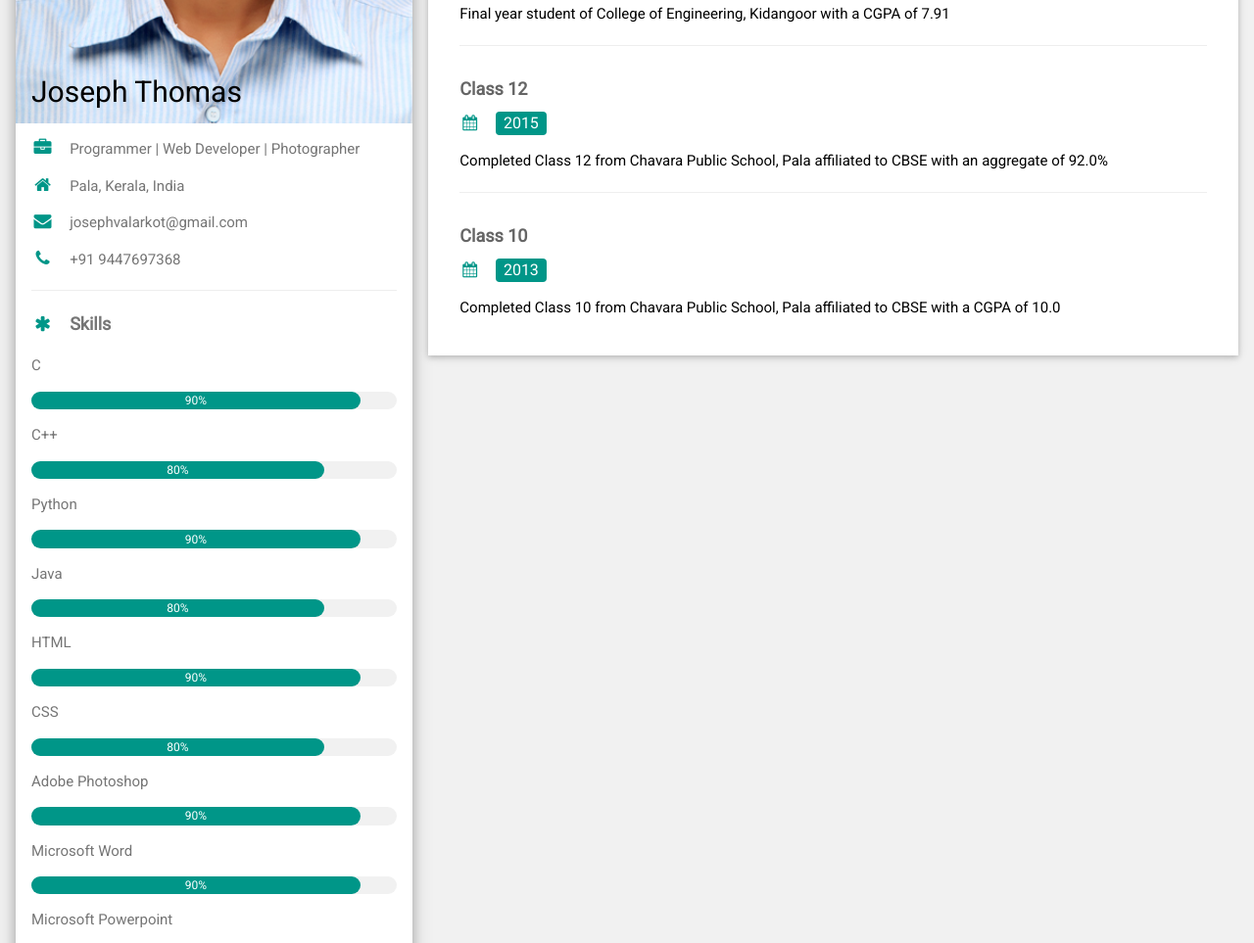
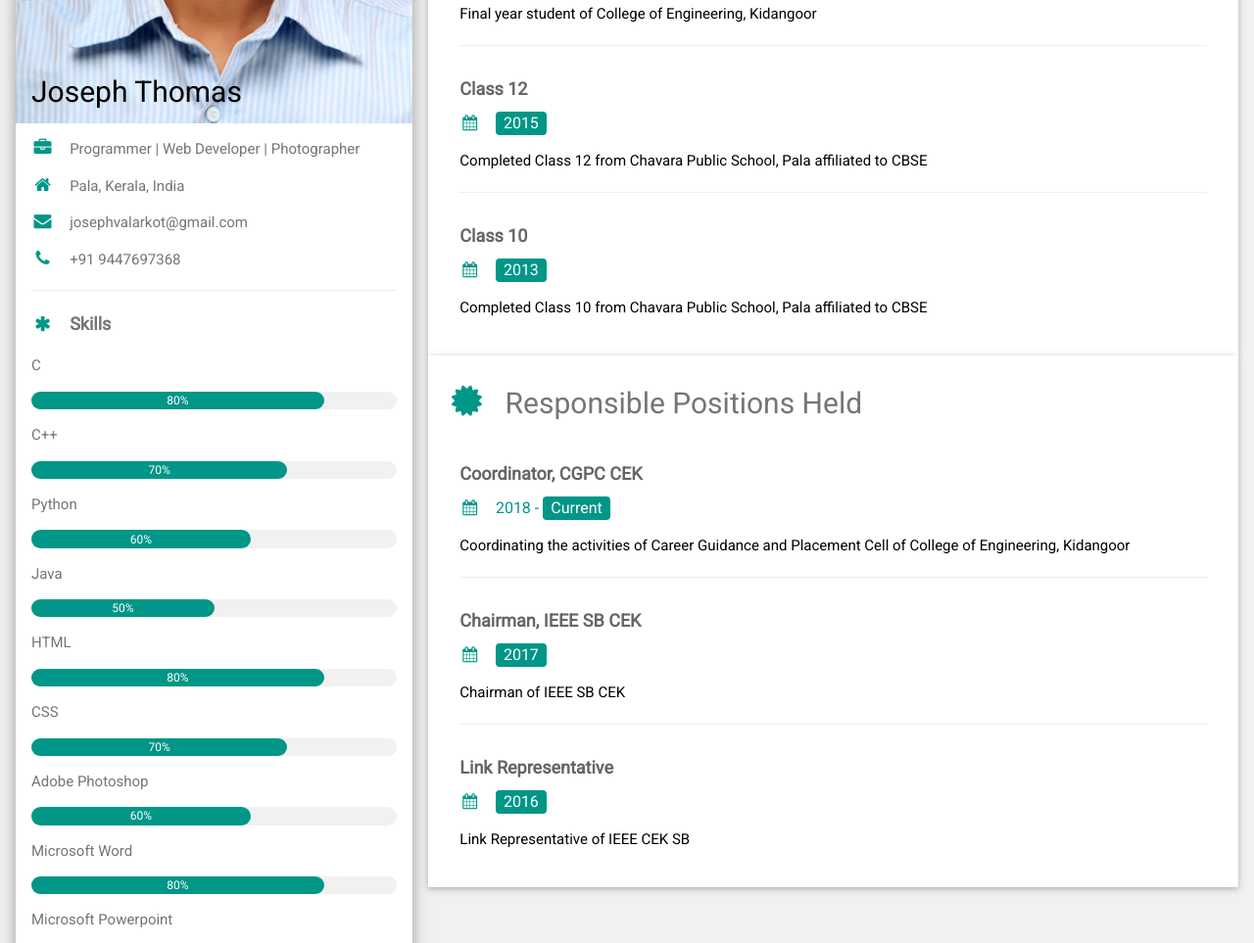
Before and after one commit to joppan/joppan.github.io, a plain HTML site: page cv.html in a window 1280 px wide. Shown: the part 489-1452 px from the top of the page at 98% size. Drawn offline with nearby package versions, Linux system fonts and the light colour scheme.

Commit message:
Updation

```diff
--- a/cv.html
+++ b/cv.html
@@ -61,41 +61,41 @@ html,body,h1,h2,h3,h4,h5,h6 {font-family: "Roboto", sans-serif}
           <p class="w3-large"><b><i class="fa fa-asterisk fa-fw w3-margin-right w3-text-teal"></i>Skills</b></p>
           <p>C</p>
           <div class="w3-light-grey w3-round-xlarge w3-small">
-            <div class="w3-container w3-center w3-round-xlarge w3-teal" style="width:90%">90%</div>
+            <div class="w3-container w3-center w3-round-xlarge w3-teal" style="width:80%">80%</div>
           </div>
           <p>C++</p>
           <div class="w3-light-grey w3-round-xlarge w3-small">
-            <div class="w3-container w3-center w3-round-xlarge w3-teal" style="width:80%">
-              <div class="w3-center w3-text-white">80%</div>
+            <div class="w3-container w3-center w3-round-xlarge w3-teal" style="width:70%">
+              <div class="w3-center w3-text-white">70%</div>
             </div>
           </div>
           <p>Python</p>
           <div class="w3-light-grey w3-round-xlarge w3-small">
-            <div class="w3-container w3-center w3-round-xlarge w3-teal" style="width:90%">90%</div>
+            <div class="w3-container w3-center w3-round-xlarge w3-teal" style="width:60%">60%</div>
           </div>
           <p>Java</p>
           <div class="w3-light-grey w3-round-xlarge w3-small">
-            <div class="w3-container w3-center w3-round-xlarge w3-teal" style="width:80%">
-              <div class="w3-center w3-text-white">80%</div>
+            <div class="w3-container w3-center w3-round-xlarge w3-teal" style="width:50%">
+              <div class="w3-center w3-text-white">50%</div>
             </div>
           </div>
           <p>HTML</p>
           <div class="w3-light-grey w3-round-xlarge w3-small">
-            <div class="w3-container w3-center w3-round-xlarge w3-teal" style="width:90%">90%</div>
+            <div class="w3-container w3-center w3-round-xlarge w3-teal" style="width:80%">80%</div>
           </div>
           <p>CSS</p>
           <div class="w3-light-grey w3-round-xlarge w3-small">
-            <div class="w3-container w3-center w3-round-xlarge w3-teal" style="width:80%">
-              <div class="w3-center w3-text-white">80%</div>
+            <div class="w3-container w3-center w3-round-xlarge w3-teal" style="width:70%">
+              <div class="w3-center w3-text-white">70%</div>
             </div>
           </div>
           <p>Adobe Photoshop</p>
           <div class="w3-light-grey w3-round-xlarge w3-small">
-            <div class="w3-container w3-center w3-round-xlarge w3-teal" style="width:90%">90%</div>
+            <div class="w3-container w3-center w3-round-xlarge w3-teal" style="width:60%">60%</div>
           </div>
           <p>Microsoft Word</p>
           <div class="w3-light-grey w3-round-xlarge w3-small">
-            <div class="w3-container w3-center w3-round-xlarge w3-teal" style="width:90%">90%</div>
+            <div class="w3-container w3-center w3-round-xlarge w3-teal" style="width:80%">80%</div>
           </div>
           <p>Microsoft Powerpoint</p>
           <div class="w3-light-grey w3-round-xlarge w3-small">
@@ -137,21 +137,42 @@ html,body,h1,h2,h3,h4,h5,h6 {font-family: "Roboto", sans-serif}
         <div class="w3-container">
           <h5 class="w3-opacity"><b>B. Tech in Computer Science and Engineering</b></h5>
           <h6 class="w3-text-teal"><i class="fa fa-calendar fa-fw w3-margin-right"></i>2015 - <span class="w3-tag w3-teal w3-round">Current</span></h6>
-          <p>Final year student of College of Engineering, Kidangoor with a CGPA of 7.91</p>
+          <p>Final year student of College of Engineering, Kidangoor</p>
           <hr>
         </div>
         <div class="w3-container">
           <h5 class="w3-opacity"><b>Class 12</b></h5>
           <h6 class="w3-text-teal"><i class="fa fa-calendar fa-fw w3-margin-right"></i><span class="w3-tag w3-teal w3-round">2015</span></h6>
-          <p>Completed Class 12 from Chavara Public School, Pala affiliated to CBSE with an aggregate of 92.0%</p>
+          <p>Completed Class 12 from Chavara Public School, Pala affiliated to CBSE</p>
           <hr>
         </div>
         <div class="w3-container">
           <h5 class="w3-opacity"><b>Class 10</b></h5>
           <h6 class="w3-text-teal"><i class="fa fa-calendar fa-fw w3-margin-right"></i><span class="w3-tag w3-teal w3-round">2013</span></h6>
-          <p>Completed Class 10 from Chavara Public School, Pala affiliated to CBSE with a CGPA of 10.0</p><br>
+          <p>Completed Class 10 from Chavara Public School, Pala affiliated to CBSE</p><br>
         </div>
       </div>
+     <div class="w3-container w3-card w3-white">
+          <h2 class="w3-text-grey w3-padding-16"><i class="fa fa-certificate fa-fw w3-margin-right w3-xxlarge w3-text-teal"></i>Responsible Positions Held</h2>
+          <div class="w3-container">
+            <h5 class="w3-opacity"><b>Coordinator, CGPC CEK</b></h5>
+            <h6 class="w3-text-teal"><i class="fa fa-calendar fa-fw w3-margin-right"></i>2018 - <span class="w3-tag w3-teal w3-round">Current</span></h6>
+            <p>Coordinating the activities of Career Guidance and Placement Cell of College of Engineering, Kidangoor</p>
+            <hr>
+          </div>
+          <div class="w3-container">
+            <h5 class="w3-opacity"><b>Chairman, IEEE SB CEK</b></h5>
+            <h6 class="w3-text-teal"><i class="fa fa-calendar fa-fw w3-margin-right"></i><span class="w3-tag w3-teal w3-round">2017</span></h6>
+            <p>Chairman of IEEE SB CEK</p>
+            <hr>
+          </div>
+          <div class="w3-container">
+            <h5 class="w3-opacity"><b>Link Representative</b></h5>
+            <h6 class="w3-text-teal"><i class="fa fa-calendar fa-fw w3-margin-right"></i><span class="w3-tag w3-teal w3-round">2016</span></h6>
+            <p>Link Representative of IEEE CEK SB</p><br>
+          </div>
+      </div>
+    </div>
     <!-- End Right Column -->
     </div>
   <!-- End Grid -->
```
Also changed, not shown: blog.html (+0 -2 lines), gallery.html (+0 -2 lines), index.html (+0 -2 lines).
